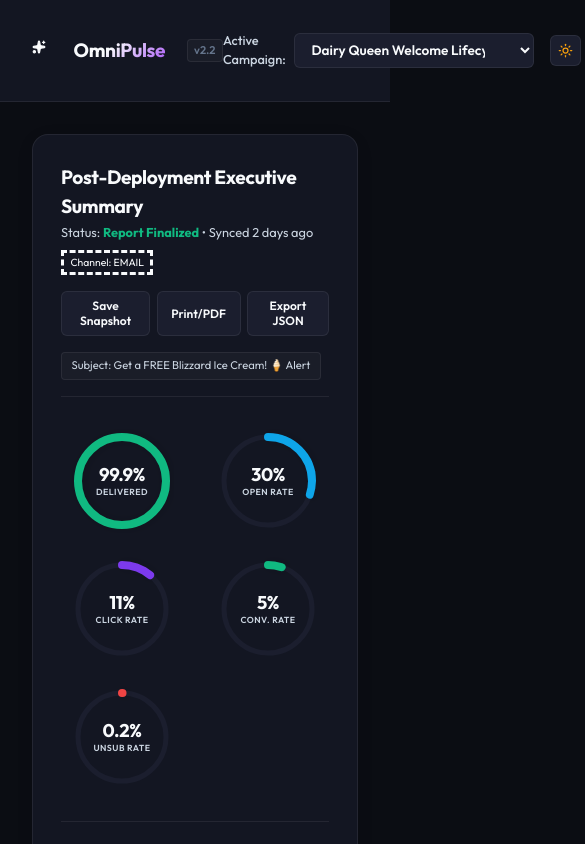
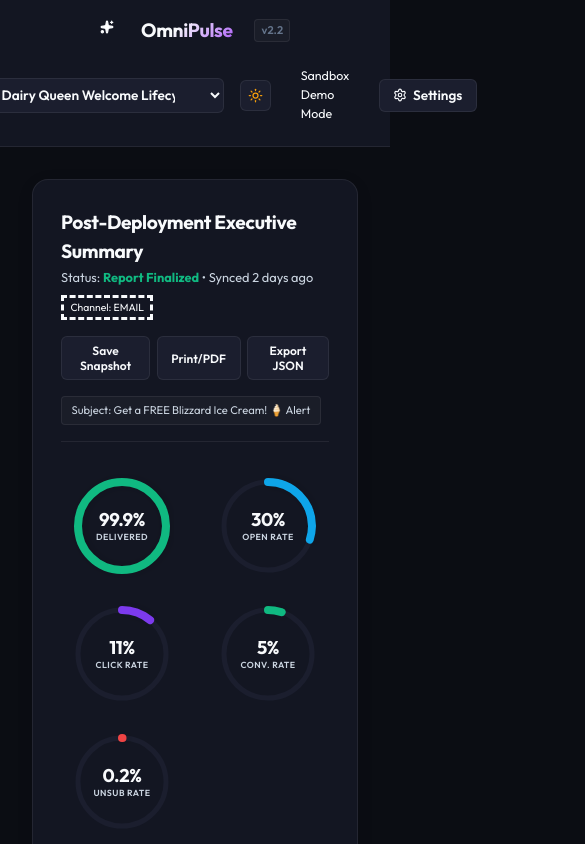
Before and after one commit to mzubtsova/OmniPulse, a React (Vite) app: page / in a window 390 px wide. Shown: the top 844 px of the page, 585 px wide, since content can reach past the window. Built offline with nearby package versions, Linux system fonts and the light colour scheme.

Commit message:
fix: clamp visual stddev for AB curves and add responsive layout classes

```diff
--- a/src/components/Overview.jsx
+++ b/src/components/Overview.jsx
@@ -240,8 +240,10 @@
     const pA = varA.sent > 0 ? (varA.opens || varA.clicks) / varA.sent : 0;
     const pB = varB.sent > 0 ? (varB.opens || varB.clicks) / varB.sent : 0;
 
-    const stdA = varA.sent > 0 ? Math.sqrt((pA * (1 - pA)) / varA.sent) : 0;
-    const stdB = varB.sent > 0 ? Math.sqrt((pB * (1 - pB)) / varB.sent) : 0;
+    // Clamp standard deviations to a minimum of 0.008 for visual rendering.
+    // Huge sample sizes yield standard errors <0.001, making the curves render as invisible 1px vertical lines.
+    const stdA = Math.max(varA.sent > 0 ? Math.sqrt((pA * (1 - pA)) / varA.sent) : 0, 0.008);
+    const stdB = Math.max(varB.sent > 0 ? Math.sqrt((pB * (1 - pB)) / varB.sent) : 0, 0.008);
 
     if (stdA === 0 || stdB === 0) return { pathA: '', pathB: '', pA, pB };
 
--- a/src/index.css
+++ b/src/index.css
@@ -390,6 +390,108 @@
   to { transform: rotate(360deg); }
 }
 
+/* Responsive Grid Layouts */
+.grid-2col {
+  display: grid;
+  grid-template-columns: 1fr 1fr;
+  gap: 1.5rem;
+}
+
+.grid-3col {
+  display: grid;
+  grid-template-columns: repeat(3, 1fr);
+  gap: 1rem;
+}
+
+.grid-asymmetric-1 {
+  display: grid;
+  grid-template-columns: 1fr 1.1fr;
+  gap: 2rem;
+}
+
+.grid-asymmetric-2 {
+  display: grid;
+  grid-template-columns: 1.2fr 1fr;
+  gap: 2rem;
+}
+
+.grid-compact-2col {
+  display: grid;
+  grid-template-columns: 1fr 1fr;
+  gap: 1rem;
+}
+
+.header {
+  position: sticky;
+  top: 0;
+  z-index: 500;
+  background-color: var(--bg-secondary);
+  border-bottom: 1px solid var(--border-color);
+  padding: 1rem 2rem;
+  margin: 0;
+  display: flex;
+  justify-content: space-between;
+  align-items: center;
+  backdrop-filter: blur(10px);
+}
+
+.header-actions {
+  display: flex;
+  align-items: center;
+  gap: 1rem;
+}
+
+/* Responsive Styles for Tablet & Mobile Viewports */
+@media (max-width: 1024px) {
+  .grid-asymmetric-1,
+  .grid-asymmetric-2 {
+    grid-template-columns: 1fr;
+    gap: 1.5rem;
+  }
+}
+
+@media (max-width: 768px) {
+  .grid-2col {
+    grid-template-columns: 1fr;
+    gap: 1.25rem;
+  }
+
+  .grid-3col {
+    grid-template-columns: 1fr;
+    gap: 1rem;
+  }
+
+  .header {
+    flex-direction: column;
+    align-items: stretch;
+    gap: 1rem;
+    padding: 1rem 1.5rem;
+  }
+
+  .header-actions {
+    flex-direction: column;
+    align-items: stretch;
+    gap: 0.75rem;
+    width: 100%;
+  }
+
+  .header-actions select {
+    width: 100% !important;
+  }
+
+  .split-view {
+    grid-template-columns: 1fr;
+    gap: 1.5rem;
+  }
+}
+
+@media (max-width: 600px) {
+  .grid-compact-2col {
+    grid-template-columns: 1fr;
+    gap: 0.75rem;
+  }
+}
+
 /* High Fidelity Print / PDF export styles */
 @media print {
   body {
```
